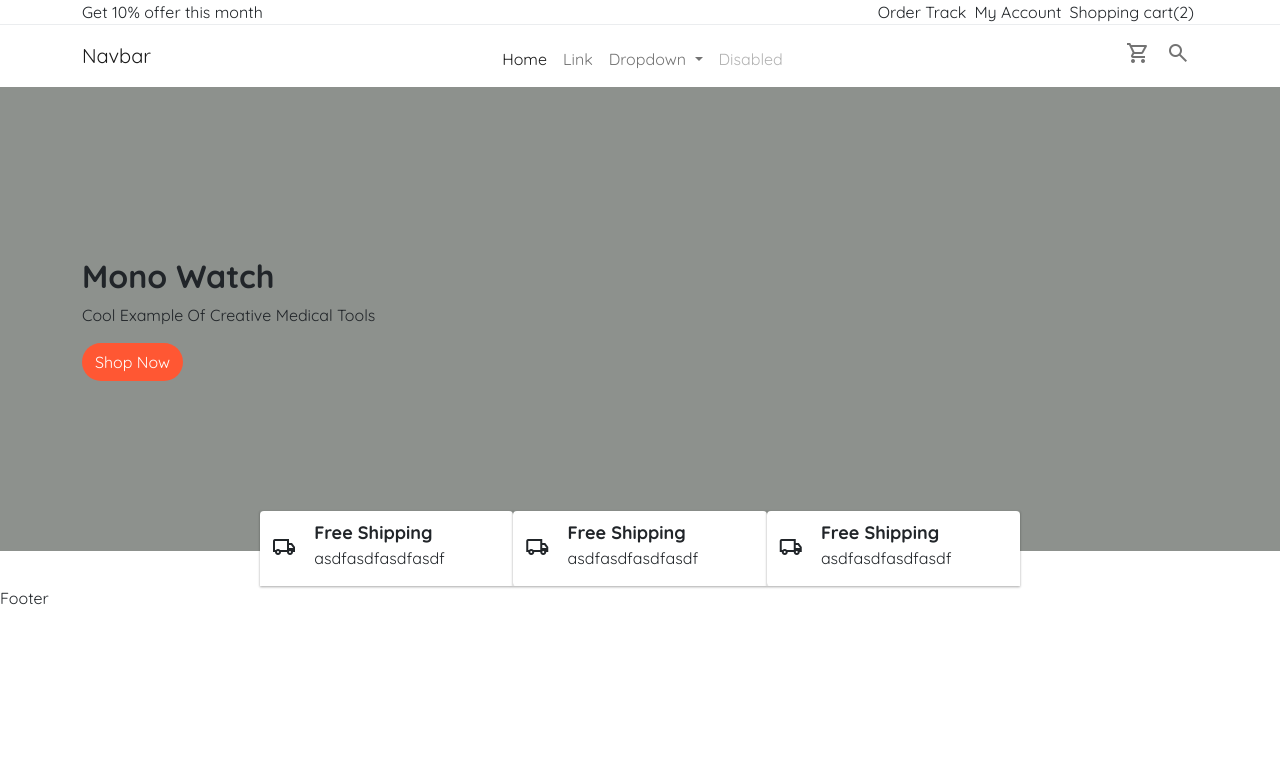
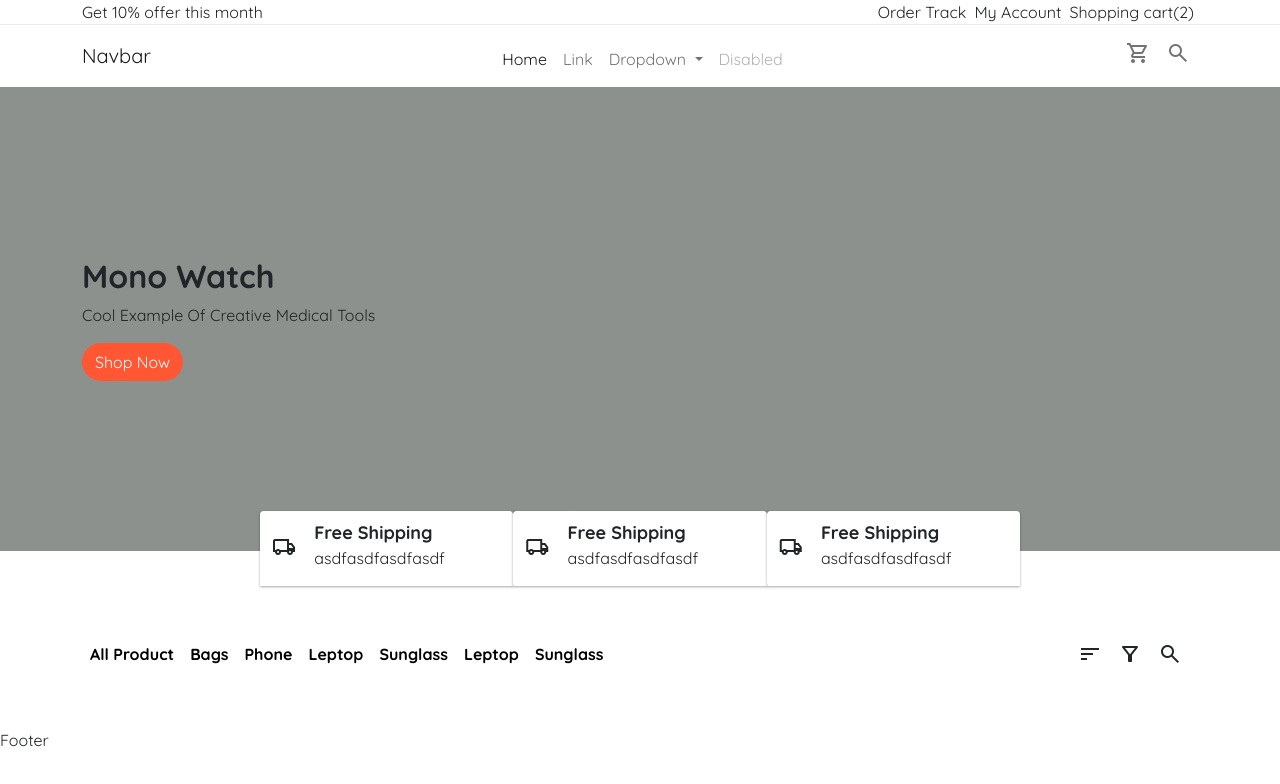
Before and after one commit to Bokhtiar/dev-bokhtiar-vuejs-kb-online-medicine-shop, a Vue app: page / in a window 1280 px wide. Shown: the top 784 px of the page. Built offline with nearby package versions, Linux system fonts and the light colour scheme; a web font is replaced by a local one.

Commit message:
category list show done

```diff
--- a/src/components/User/Assets/style.css
+++ b/src/components/User/Assets/style.css
@@ -22,6 +22,10 @@ hr{
     margin-top: 0px;
     margin-bottom: 0px;
     background-color: #AEB6BF;
+}
+a{
+    text-decoration: none;
+    color: black;
 }
 .custom-btn{
     border-radius: 34px;
@@ -62,3 +66,8 @@ hr{
     font-size: 18px;
     font-weight: bold;
 }
+
+/* category and product  */
+.category>.item{
+    font-weight: bold;
+}
--- a/src/components/User/home.vue
+++ b/src/components/User/home.vue
@@ -12,7 +12,7 @@
     </section>
     <!--banner end -->
 
-    <section class="container">
+    <section class="container"><!--banner title end  -->
       <div class="row justify-content-center">
           <div class="col-md-8">
               <div class="banner-card-wrapper">
@@ -54,7 +54,49 @@
       </div>
           </div>
       </div>
+    </section><!--banner title end  -->
+
+    <!--product list show start -->
+    <section class="container my-5">
+      <!--category and filter and search start -->
+        <div>
+          <div class="d-flex mb-3 category">
+          <div class="p-2 item"><a href="">All Product</a></div>
+          <div class="p-2 item"><a href="">Bags</a></div>
+          <div class="p-2 item"><a href="">Phone</a></div>
+          <div class="p-2 item"><a href="">Leptop</a></div>
+          <div class="p-2 item"><a href="">Sunglass</a></div>
+          <div class="p-2 item"><a href="">Leptop</a></div>
+          <div class="p-2 item"><a href="">Sunglass</a></div>
+
+
+          <div class="ms-auto p-2">
+            <span class="p-2">
+              <span class="material-symbols-outlined">
+              sort
+              </span>
+            </span>
+            <span class="p-2">
+              <span class="material-symbols-outlined">
+              filter_alt
+              </span>
+            </span>
+
+            <span class="p-2">
+              <span class="material-symbols-outlined">
+              search
+              </span>
+            </span>
+
+
+          </div>
+        </div>
+        </div>
+      <!--category and filter and search end here -->
     </section>
+    <!--product list show End -->
+
+
   </section>
 </template>
 <script>
```
